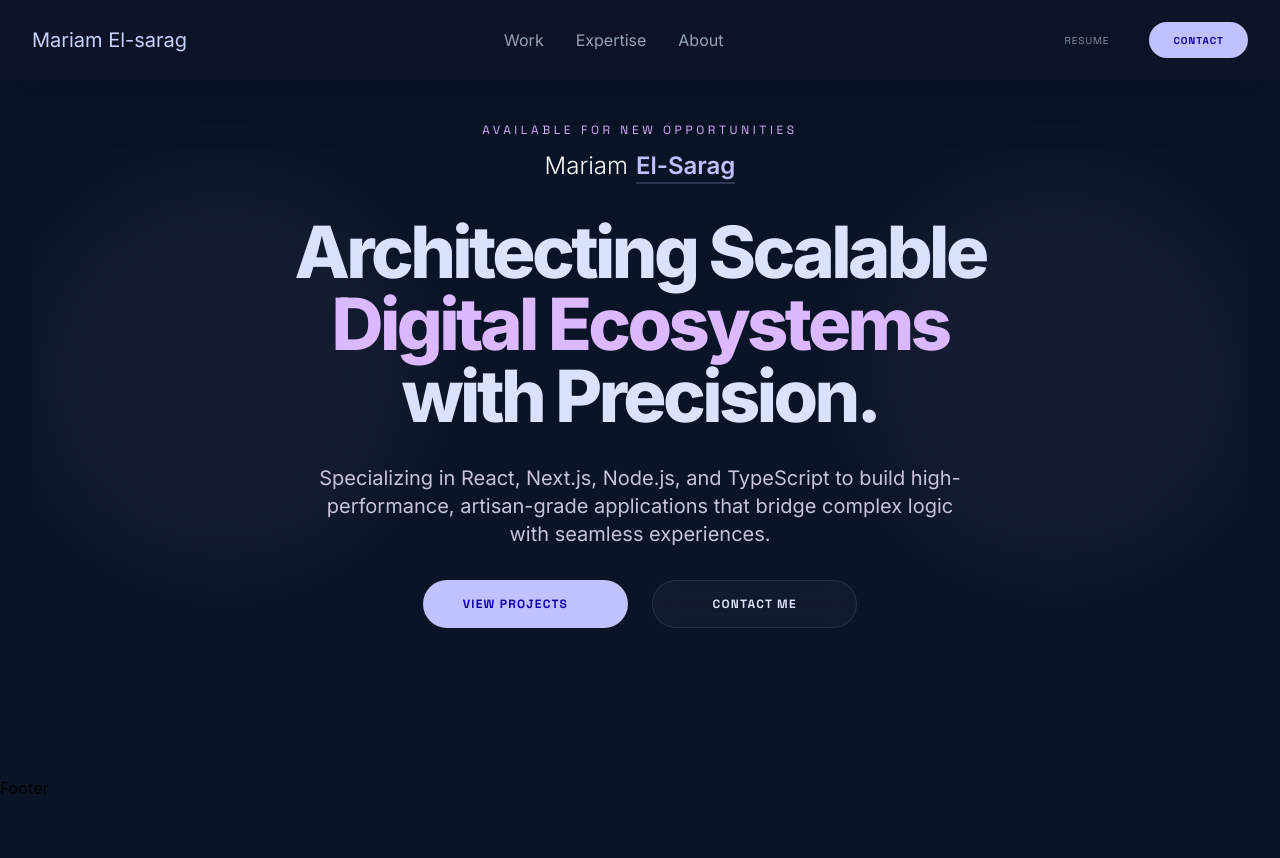
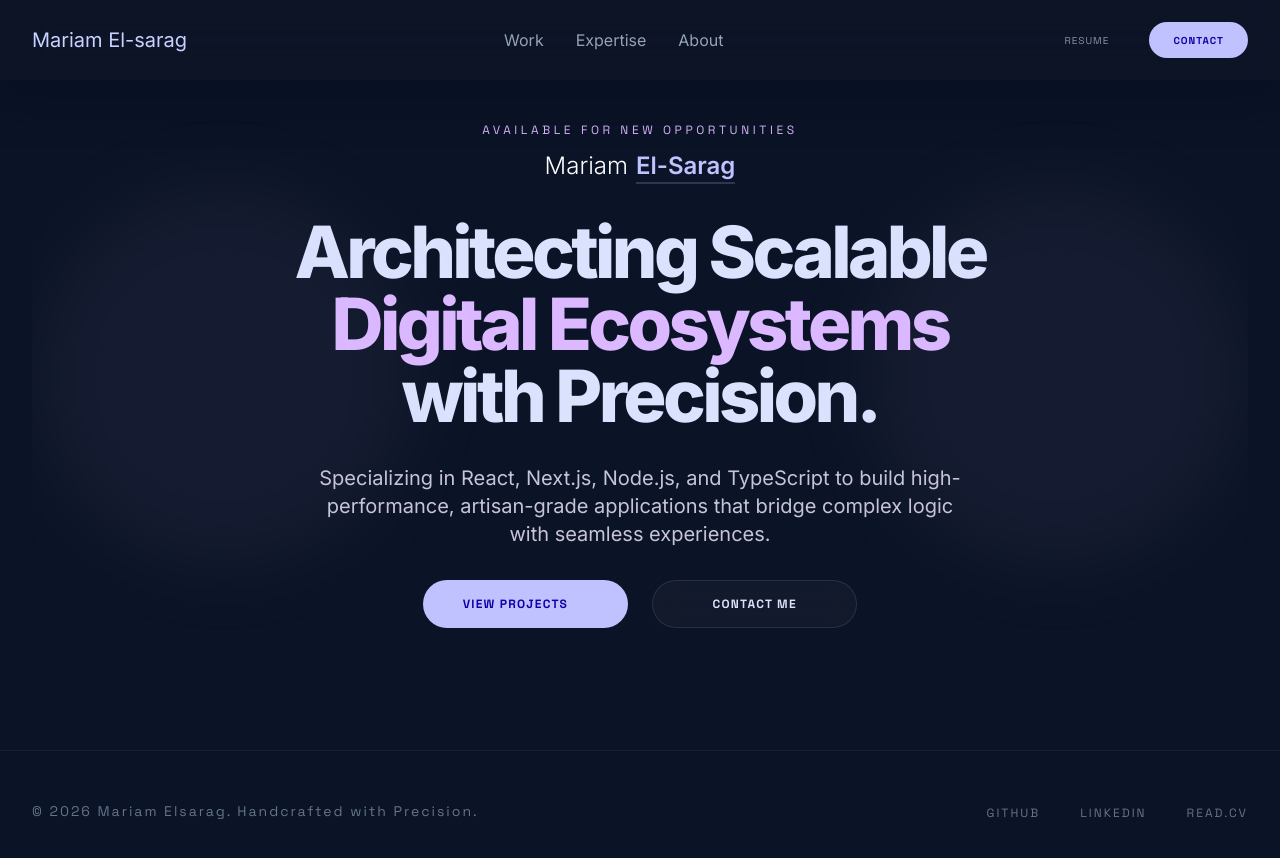
Before and after one commit to mariam-elsarag/next-portfolio, a Next.js app: page / in a window 1280 px wide. Shown: the top 858 px of the page. Before the commit the page ends 800 px from the top, so only its background shows below. Built offline with nearby package versions, Linux system fonts and the light colour scheme.

Commit message:
feat(footer):Create footer

```diff
--- a/app/_components/layout/Footer.tsx
+++ b/app/_components/layout/Footer.tsx
@@ -1,7 +1,41 @@
+import Link from "next/link";
 import React from "react";
-
+type socialLinksProps = {
+  id: number;
+  label: string;
+  path: string;
+};
+const socialLinks = [
+  { id: 1, label: "GitHub", path: "https://github.com/mariam-elsarag" },
+  {
+    id: 2,
+    label: "LinkedIn",
+    path: "https://www.linkedin.com/in/mariamelsarag/",
+  },
+  { id: 3, label: "Read.cv", path: "/cv/Mariam_Tarek.pdf" },
+];
 const Footer = () => {
-  return <div>Footer</div>;
+  return (
+    <footer className="Container border-t border-white/5 text-white py-12  flex-col sm:flex-row flex items-center justify-between gap-3">
+      <p className="font-space text-[#64748B] text-sm sm:text-[11px] md:text-sm tracking-[2px] text-center sm:text-start">
+        &copy; {new Date().getFullYear()} Mariam Elsarag. Handcrafted with
+        Precision.
+      </p>
+      <ul className="flex items-center gap-8 sm:gap-4 md:gap-10">
+        {socialLinks?.map((item) => (
+          <li key={item?.id}>
+            <Link
+              className="text-[#64748B] text-xs font-space tracking-[2px] uppercase "
+              href={item?.path}
+              target="_blank"
+            >
+              {item?.label}
+            </Link>
+          </li>
+        ))}
+      </ul>
+    </footer>
+  );
 };
 
 export default Footer;
--- a/app/_components/layout/Navigation.tsx
+++ b/app/_components/layout/Navigation.tsx
@@ -18,7 +18,7 @@ const Navigation = () => {
   const [toggleSidebar, setToggleSidebar] = useState(false);
   return (
     <>
-      <header className=" h-16 sm:h-20 z-10 absolute top-0 left-1/2 -translate-x-1/2  Container flex w-full items-center justify-between backdrop-blur-xl shadow-main bg-[#0F172A66]">
+      <header className=" h-16 sm:h-20 z-10 fixed top-0 left-1/2 -translate-x-1/2  Container flex w-full items-center justify-between backdrop-blur-xl shadow-main bg-[#0F172A66]">
         <Link href="/" className="text-on-surface-light font-inter text-xl">
           Mariam El-sarag
         </Link>
```
